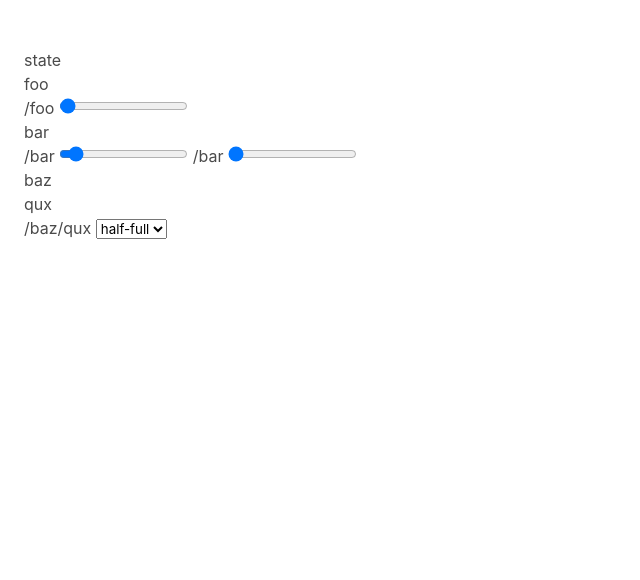
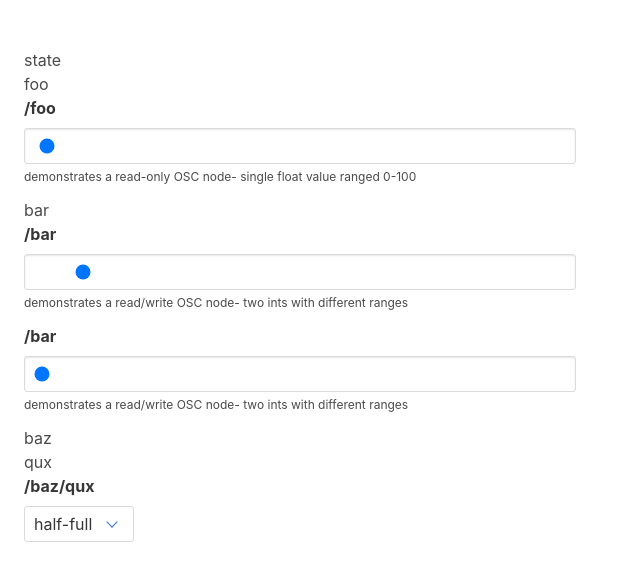
Before and after one commit to jedahan/oscqueryjs, a plain HTML site: page index.html in a window 1280 px wide. Shown: the whole page, without its empty margins (0-640 px from the left). Drawn offline with Linux system fonts and the light colour scheme.

Commit message:
bulma-ify

```diff
--- a/index.html
+++ b/index.html
@@ -4,6 +4,11 @@
     <meta name="viewport" content="width=device-width, initial-scale=1">
     <title>boop!</title>
     <link rel="stylesheet" href="/bulma-0.6.2/css/bulma.css" >
+    <style>
+      .section {
+        max-width: 600px
+      }
+    </style>
   </head>
 
   <body>
@@ -15,18 +20,33 @@
     </template>
 
     <template id="selectTemplate">
-     <label></label>
-     <select></select>
+      <div class="field">
+        <label class="label"></label>
+        <div class="select">
+          <select></select>
+        </div>
+        <p class="help"></p>
+      </div>
     </template>
 
     <template id="textTemplate">
-     <label></label>
-     <input type="text" />
+      <div class="field">
+        <label class="label"></label>
+        <div class="control">
+          <input class="input" type="text" />
+        </div>
+        <p class="help"></p>
+      </div>
     </template>
 
     <template id="rangeTemplate">
-     <label></label>
-     <input type="range" />
+      <div class="field">
+        <label class="label"></label>
+        <div class="control">
+          <input class="input range" type="range" />
+        </div>
+        <p class="help"></p>
+      </div>
     </template>
 
     <script>
@@ -96,14 +116,15 @@
 
       const render = function(thing) {
         for (name in thing) {
-          const { TYPE, CONTENTS, VALUE, RANGE, FULL_PATH } = thing[name]
+          const { TYPE, CONTENTS, VALUE, RANGE, FULL_PATH, DESCRIPTION } = thing[name]
           renderName(name)
           if (TYPE) {
             Array.from(TYPE).forEach((type, index) => {
+              const vals = {FULL_PATH, DESCRIPTION, VALUE: VALUE[index], RANGE: RANGE[index]}
               switch (type) {
-                case "s": renderString({FULL_PATH, VALUE: VALUE[index], RANGE: RANGE[index]}); break;
-                case "f": renderRange({FULL_PATH, VALUE: VALUE[index], RANGE: RANGE[index]}); break;
-                case "i": renderRange({FULL_PATH, VALUE: VALUE[index], RANGE: RANGE[index]}); break;
+                case "s": renderString(vals); break;
+                case "f": renderRange(vals); break;
+                case "i": renderRange(vals); break;
               }
             })
           }
@@ -121,13 +142,14 @@
         document.querySelector('section').appendChild(clone)
       }
 
-      const renderRange = function({FULL_PATH, VALUE, RANGE}) {
+      const renderRange = function({FULL_PATH, VALUE, RANGE, DESCRIPTION}) {
         let rangeTemplate = document.querySelector('#rangeTemplate')
         rangeTemplate.content.querySelector('label').textContent = FULL_PATH
         let input = rangeTemplate.content.querySelector('input')
         input.setAttribute('min', RANGE.MIN)
         input.setAttribute('max', RANGE.MAX)
         input.setAttribute('value', VALUE)
+        rangeTemplate.content.querySelector('p').textContent = DESCRIPTION
         let clone = document.importNode(rangeTemplate.content, true)
         document.querySelector('section').appendChild(clone)
       }
```
